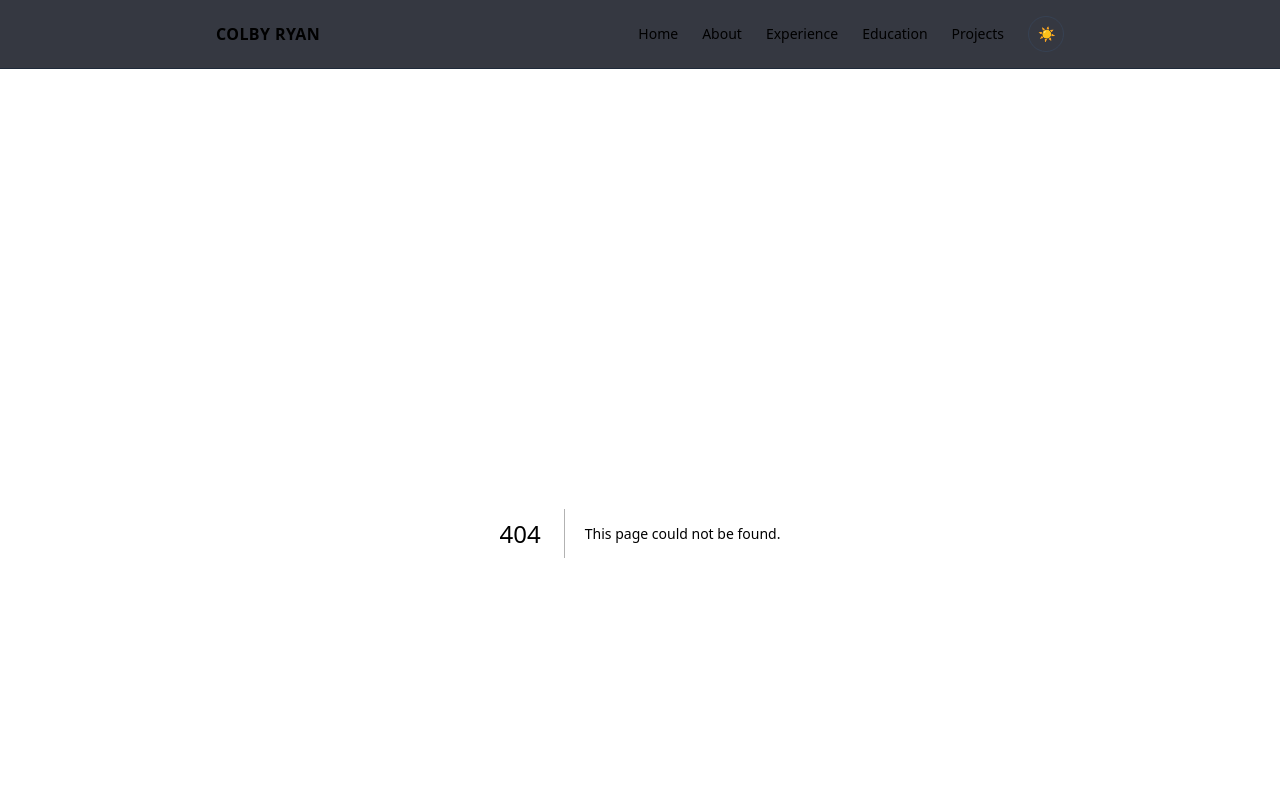
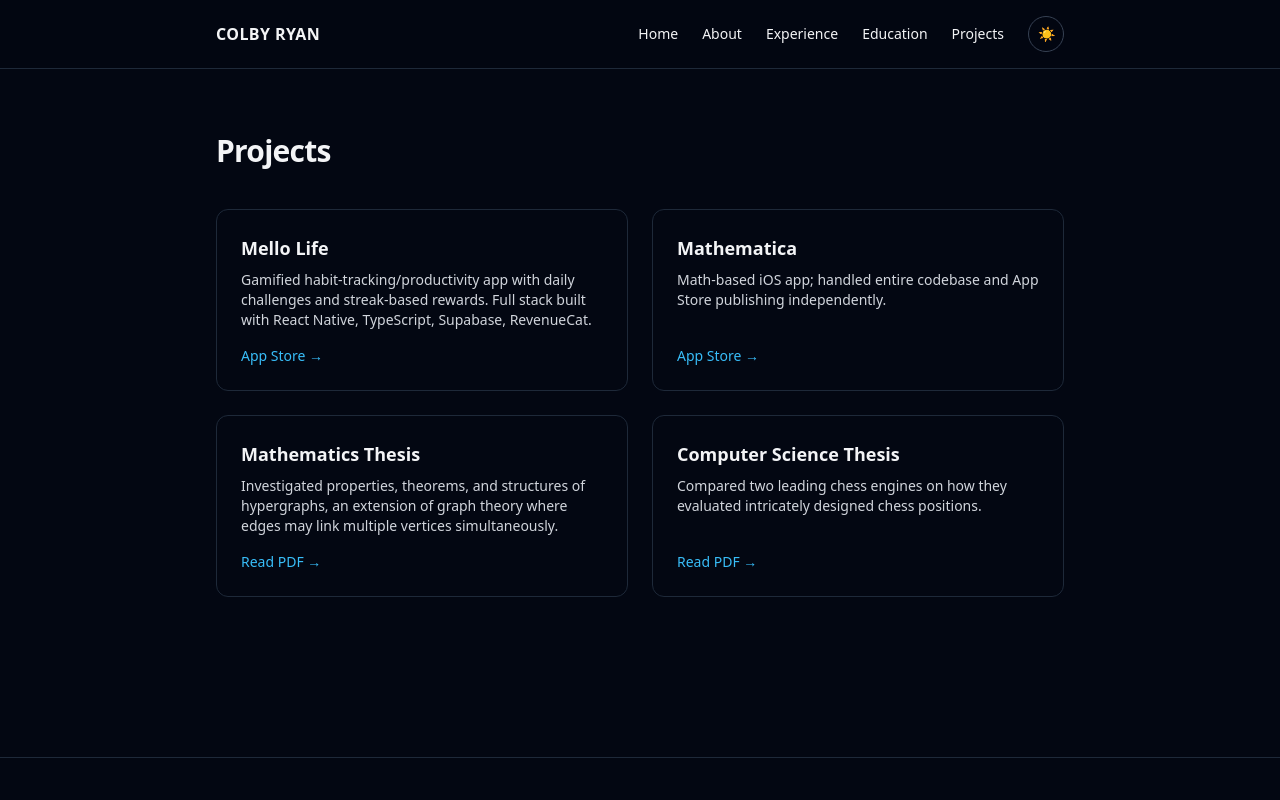
Before and after one commit to colbyryan2019/colbyryan-site, a Next.js app: page /projects in a window 1280 px wide. Before the commit this address had no page. Shown: the top 800 px of the page. Built offline with nearby package versions, Linux system fonts and the light colour scheme.

Commit message:
Add Projects component and page

```diff
--- /dev/null
+++ b/app/projects/page.tsx
@@ -0,0 +1,11 @@
+import type { Metadata } from 'next'
+import Projects from '@/components/Projects'
+
+export const metadata: Metadata = {
+  title: 'Projects',
+  description: 'Projects: Mello Life, Mathematica, Mathematics Thesis, Computer Science Thesis.',
+}
+
+export default function ProjectsPage() {
+  return <Projects />
+}
--- /dev/null
+++ b/components/Projects.tsx
@@ -0,0 +1,30 @@
+import { projects } from '@/lib/content'
+
+export default function Projects() {
+  return (
+    <section className="fade-in-section space-y-10">
+      <h1 className="text-3xl font-bold tracking-tight">Projects</h1>
+      <ul className="grid gap-6 sm:grid-cols-2">
+        {projects.map((project) => (
+          <li
+            key={project.title}
+            className="flex flex-col justify-between gap-4 rounded-xl border border-gray-200 p-6 transition-colors hover:border-accent dark:border-gray-800"
+          >
+            <div>
+              <h2 className="text-lg font-semibold">{project.title}</h2>
+              <p className="mt-2 text-sm text-gray-700 dark:text-gray-300">{project.description}</p>
+            </div>
+            <a
+              href={project.href}
+              target="_blank"
+              rel="noreferrer"
+              className="text-sm font-medium text-accent hover:underline"
+            >
+              {project.linkLabel} →
+            </a>
+          </li>
+        ))}
+      </ul>
+    </section>
+  )
+}
```
Also changed, not shown: 1 other file (tests, documents, lock files or other folders).
